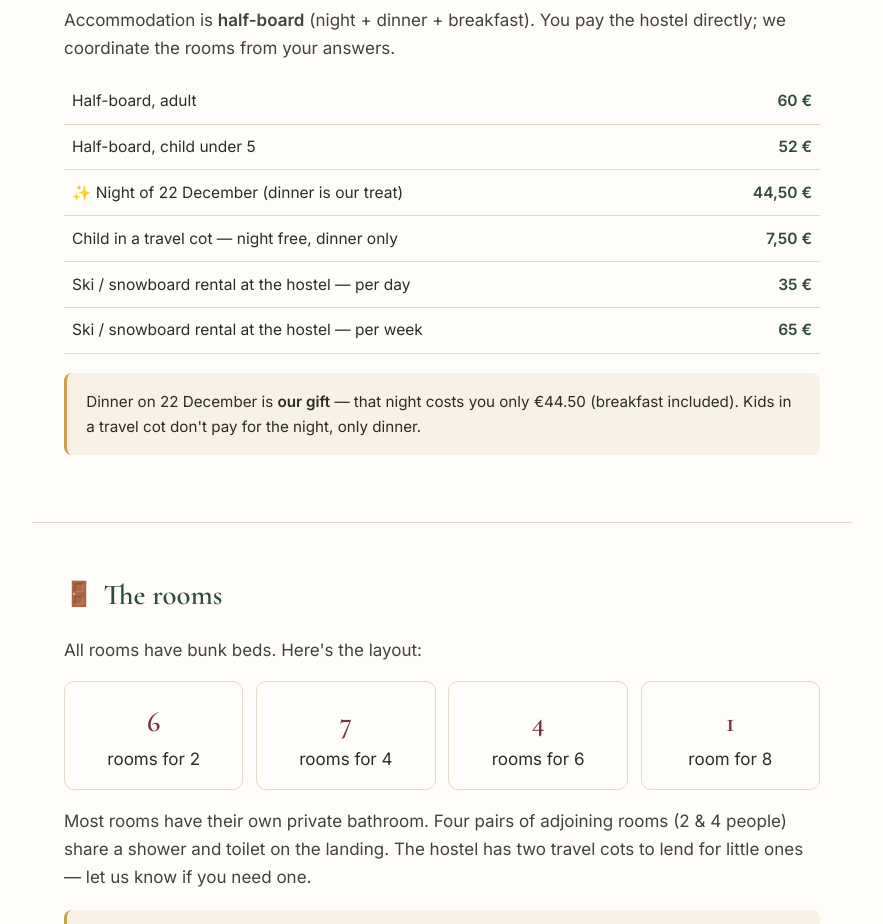
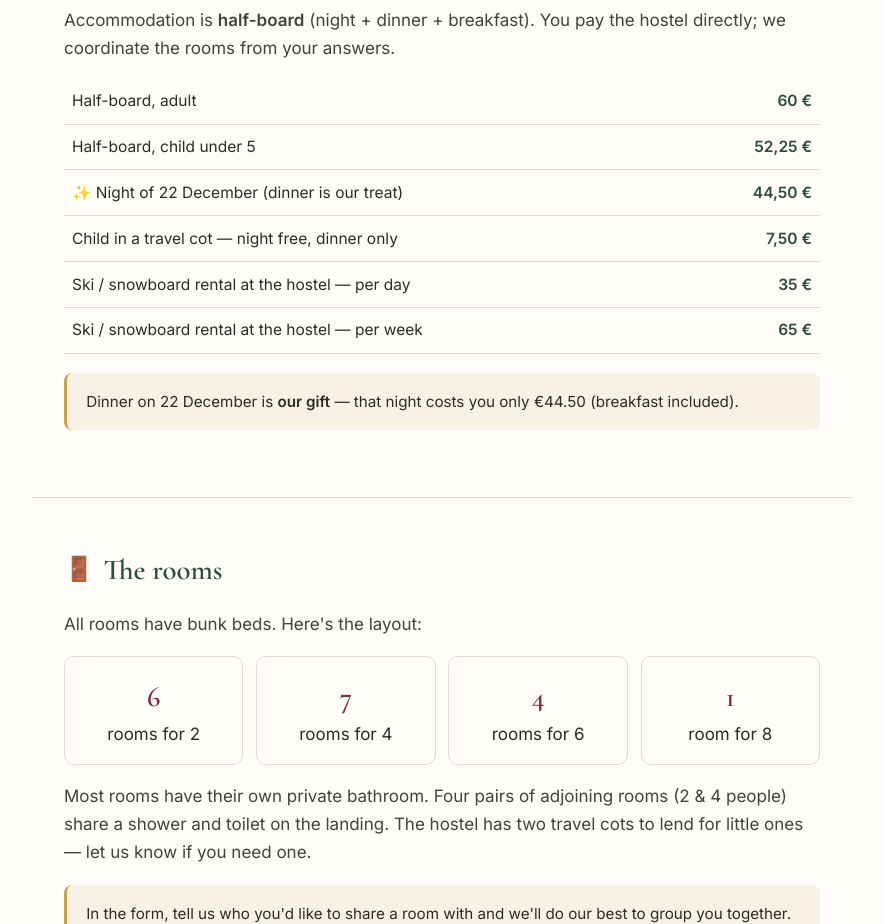
Before and after one commit to D-Rox-git/johana-dylan-2026, a plain HTML site: page infos.html in a window 1280 px wide. Shown: the part 1320-2244 px from the top of the page, without its empty margins (198-1081 px from the left). Drawn offline with nearby package versions, Linux system fonts and the light colour scheme.

Commit message:
Update pricing for child under 5 and dinner gift info

```diff
--- a/infos.html
+++ b/infos.html
@@ -79,15 +79,15 @@
        <span class="en">Accommodation is <strong>half-board</strong> (night + dinner + breakfast). You pay the hostel directly; we coordinate the rooms from your answers.</span></p>
     <table class="pricetable">
       <tr><td><span class="fr">Demi-pension, adulte</span><span class="en">Half-board, adult</span></td><td>60 €</td></tr>
-      <tr><td><span class="fr">Demi-pension, enfant de moins de 5 ans</span><span class="en">Half-board, child under 5</span></td><td>52 €</td></tr>
+      <tr><td><span class="fr">Demi-pension, enfant de moins de 5 ans</span><span class="en">Half-board, child under 5</span></td><td>52,25 €</td></tr>
       <tr><td><span class="fr">✨ Nuit du 22 décembre (le dîner est notre cadeau)</span><span class="en">✨ Night of 22 December (dinner is our treat)</span></td><td>44,50 €</td></tr>
       <tr><td><span class="fr">Enfant en lit parapluie — nuitée offerte, dîner seul</span><span class="en">Child in a travel cot — night free, dinner only</span></td><td>7,50 €</td></tr>
       <tr><td><span class="fr">Location de ski / snowboard à l'auberge — la journée</span><span class="en">Ski / snowboard rental at the hostel — per day</span></td><td>35 €</td></tr>
       <tr><td><span class="fr">Location de ski / snowboard à l'auberge — la semaine</span><span class="en">Ski / snowboard rental at the hostel — per week</span></td><td>65 €</td></tr>
     </table>
     <div class="callout">
-      <span class="fr">Le dîner du 22 décembre est <strong>notre cadeau</strong> — cette nuit-là ne vous coûte que 44,50 € (petit-déjeuner du lendemain compris). Les enfants en lit parapluie ne paient pas la nuit, juste le dîner.</span>
-      <span class="en">Dinner on 22 December is <strong>our gift</strong> — that night costs you only €44.50 (breakfast included). Kids in a travel cot don't pay for the night, only dinner.</span>
+      <span class="fr">Le dîner du 22 décembre est <strong>notre cadeau</strong> — cette nuit-là ne vous coûte que 44,50 € (petit-déjeuner du lendemain compris).</span>
+      <span class="en">Dinner on 22 December is <strong>our gift</strong> — that night costs you only €44.50 (breakfast included).</span>
     </div>
   </section>
 
```
